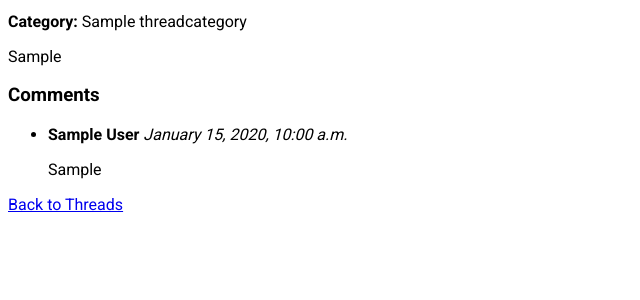
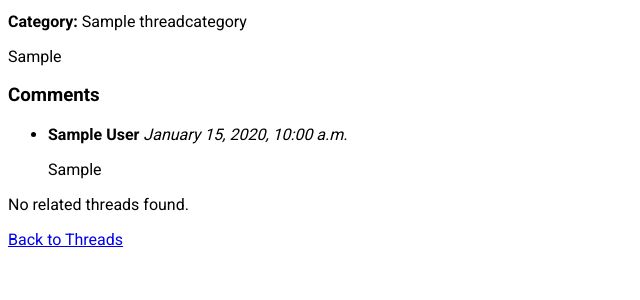
Before and after one commit to ls-s40/hobbysite-E-14, a Django app: page /forum/thread/1/ in a window 1280 px wide. Shown: the part 206-506 px from the top of the page, without its empty margins (0-640 px from the left). Run offline with Django 5.2, Linux system fonts and the light colour scheme; tables that the repository leaves empty hold one stand-in row (values such as "Sample post").

Commit message:
Added related threads to detail view

```diff
--- a/hobbysite/forum/templates/forum/thread_detail.html
+++ b/hobbysite/forum/templates/forum/thread_detail.html
@@ -43,6 +43,20 @@
     {% endif %}
     </div>
 
+    <div>
+    {% if other_threads %}
+    <h3>Related Threads:</h3>
+    <ul>
+        {% for thread in other_threads %}
+        <li><a href="{{ thread.get_absolute_url }}">{{ thread.title }}</a></li>
+        {% endfor %}
+    </ul>
+    {% else %}
+    <p>No related threads found.</p>
+    {% endif %}
+    </div>
+
+
     <p><a href="{% url 'forum:index' %}">Back to Threads</a></p>
 
 {% endblock %}
--- a/hobbysite/forum/views.py
+++ b/hobbysite/forum/views.py
@@ -30,9 +30,13 @@ def thread_list(request):
 def thread_detail(request, id):
     """Return render of detail view page using Thread and ThreadCateogry models."""
     thread = get_object_or_404(Thread, id=id)
+    category = thread.category
+    other_threads = Thread.objects.filter(category=category).exclude(id=thread.id)
+
     comments = thread.comments.all()
     ctx = {
         'thread': thread,
-        'comments': comments
+        'comments': comments,
+        'other_threads': other_threads
     }
     return render(request, 'forum/thread_detail.html', ctx)
```
